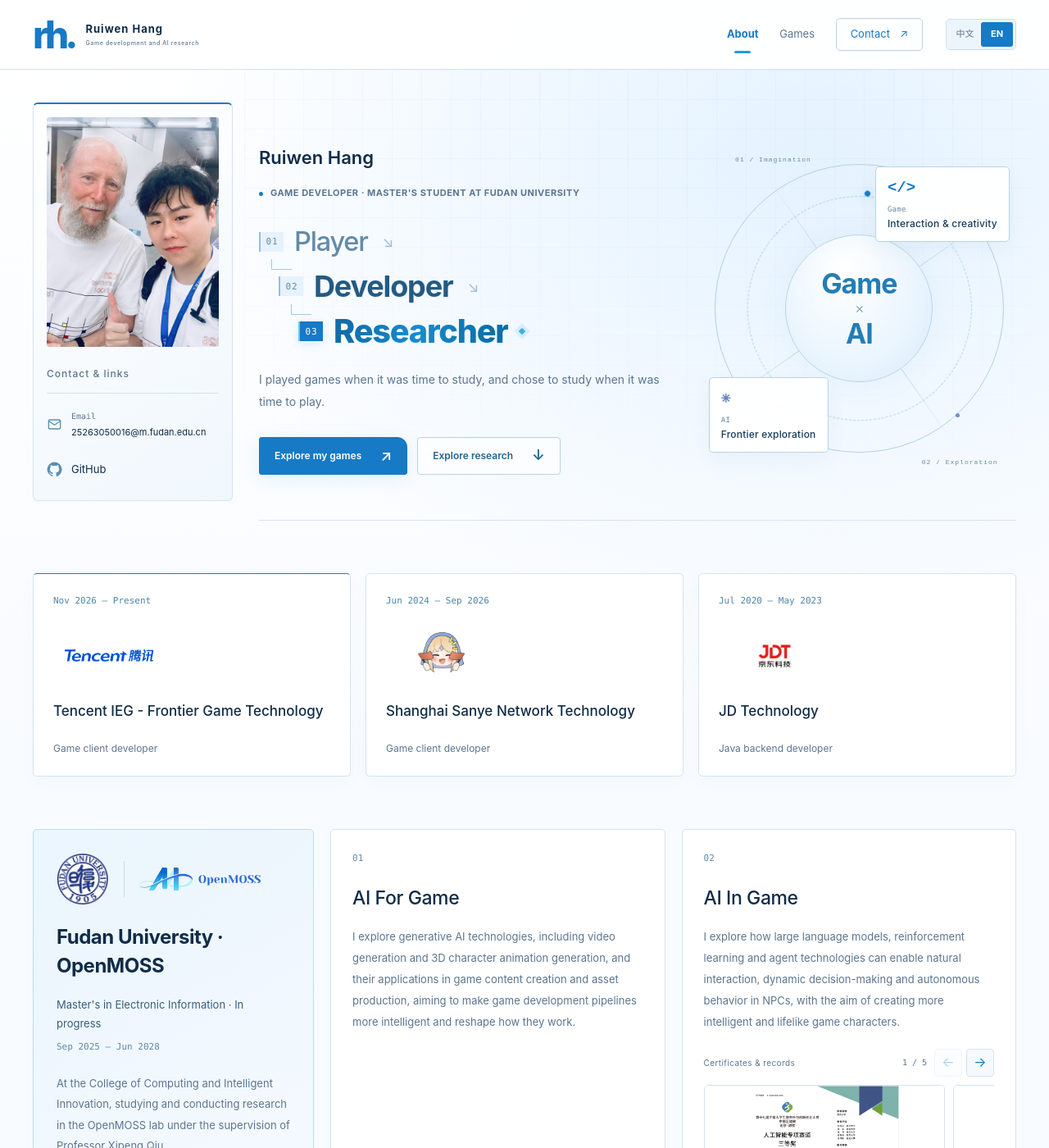
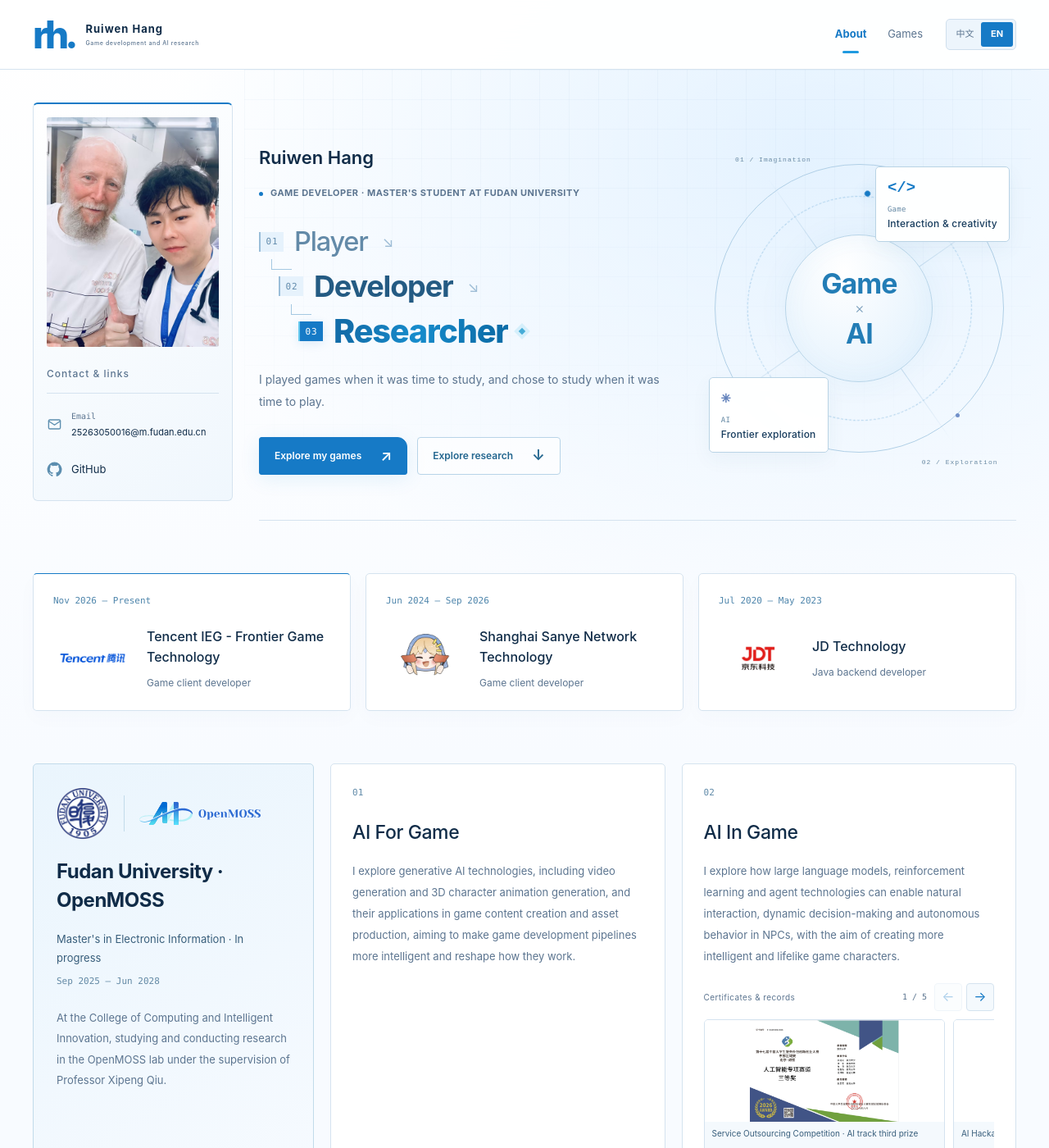
Before and after one commit to RavenHang/ravenhang.github.io, a Jekyll site: the page built from _pages/about-en.md, in a window 1280 px wide and 1400 px high. Shown: the whole window at 82% size. Built offline with Jekyll 4.4.1, drawn with Linux system fonts in a browser that asks for light colours.

Commit message:
Refine card hover states and company layout

```diff
--- a/_includes/personal-home.html
+++ b/_includes/personal-home.html
@@ -36,7 +36,7 @@
             <p class="experience-date">{{ item.date }}</p>
             <div class="experience-heading">
               <img class="experience-logo" src="{{ item.logo | relative_url }}" alt="" width="120" height="72" loading="lazy" decoding="async" aria-hidden="true">
-              <h3>{{ item.company }}</h3><p>{{ item.role }}</p>
+              <div class="experience-details"><h3>{{ item.company }}</h3><p>{{ item.role }}</p></div>
             </div>
           </article>
           {% endfor %}
--- a/_layouts/personal.html
+++ b/_layouts/personal.html
@@ -41,7 +41,6 @@
         <nav class="site-nav" aria-label="{{ ui.home_label }}">
           <a href="{{ home_url | relative_url }}"{% unless page.section == 'games' %} aria-current="page"{% endunless %}>{{ ui.home_label }}</a>
           <a href="{{ games_url | relative_url }}"{% if page.section == 'games' %} aria-current="page"{% endif %}>{{ ui.games_label }}</a>
-          <a href="{{ home_url | relative_url }}#contact">{{ ui.contact_label }} <span aria-hidden="true">↗</span></a>
         </nav>
         <nav class="language-switch" aria-label="{{ ui.lang_label }}">
           <a href="{{ zh_url | relative_url }}" hreflang="zh-CN" lang="zh-CN" data-language-link{% if lang == 'zh' %} aria-current="page"{% endif %}>中文</a>
--- a/assets/css/personal-home.css
+++ b/assets/css/personal-home.css
@@ -27,7 +27,6 @@ html.home-document { color-scheme:light; scroll-padding-top:110px; }
 .page-home .brand-name small { color:var(--muted); }
 .page-home .site-nav a { color:var(--muted); }
 .page-home .site-nav a:hover,.page-home .site-nav a[aria-current="page"] { color:var(--primary); }
-.page-home .site-nav a:last-child { border-color:#b8d4e8; border-radius:5px; color:var(--primary); }
 .page-home .language-switch { border-color:#cfdfed; background:#edf5fc; border-radius:5px; padding:3px; }
 .page-home .language-switch a { color:var(--muted); border-radius:3px; }
 .page-home .language-switch a[aria-current="page"] { color:#fff; background:var(--primary); box-shadow:none; }
@@ -129,10 +128,11 @@ html[lang="en"] .page-home .hero h1 { font-size:clamp(34px,3.2vw,47px); line-hei
 .page-home .experience-row::before { display:none; }
 .page-home .experience-row:first-child { border-top-color:var(--primary); }
 .page-home .experience-date { color:#4f86ac; font:11px/1.6 var(--mono); letter-spacing:0; }
-.page-home .experience-heading { display:flex; flex:1; flex-direction:column; align-items:start; gap:18px; }
-.page-home .experience-logo { width:136px; height:72px; padding:7px 10px; object-fit:contain; border:0; border-radius:4px; background:#fff; mix-blend-mode:normal; }
-.page-home .experience-heading h3 { color:var(--ink); align-self:stretch; font-size:17px; font-weight:550; line-height:1.6; }
-.page-home .experience-heading p { margin-top:auto; padding-top:4px; color:var(--muted); font-size:12px; line-height:1.6; }
+.page-home .experience-heading { display:grid; flex:1; grid-template-columns:96px minmax(0,1fr); align-items:center; gap:18px; }
+.page-home .experience-logo { grid-column:1; grid-row:1; width:96px; height:72px; padding:6px; object-fit:contain; border:0; border-radius:4px; background:#fff; mix-blend-mode:normal; }
+.experience-details { grid-column:2; min-width:0; }
+.page-home .experience-heading h3 { color:var(--ink); font-size:16px; font-weight:550; line-height:1.6; overflow-wrap:anywhere; }
+.page-home .experience-heading p { margin-top:8px; padding:0; color:var(--muted); font-size:12px; line-height:1.6; }
 
 .page-home .research-section { padding-top:0; background:none; border:0; border-radius:0; }
 .research-inner { min-width:0; }
@@ -187,6 +187,11 @@ html[lang="en"] .page-home .hero h1 { font-size:clamp(34px,3.2vw,47px); line-hei
   .page-home .education-meta { grid-column:1; margin-top:0; }
   .page-home .education-description { grid-column:2; grid-row:1 / 4; margin-top:0; align-self:center; }
 }
+@media(min-width:651px) and (max-width:1100px) {
+  .page-home .experience-list { grid-template-columns:1fr; gap:14px; }
+  .page-home .experience-row { display:grid; grid-template-columns:150px minmax(0,1fr); align-items:center; gap:24px; }
+  .page-home .experience-heading { grid-column:2; }
+}
 @media(max-width:900px) {
   .intro-layout { grid-template-columns:1fr; gap:24px; }
   .page-home .hero { grid-column:auto; grid-row:auto; grid-template-columns:minmax(0,1.2fr) minmax(0,.8fr); gap:26px; min-height:420px; padding-top:10px; }
@@ -204,7 +209,6 @@ html[lang="en"] .page-home .hero h1 { font-size:clamp(34px,3.2vw,47px); line-hei
   html.home-document { scroll-padding-top:124px; }
   .page-home .header-inner,.page-home .home-layout,.page-home .site-footer { width:calc(100% - 40px); }
   .page-home .header-inner { min-height:100px; }
-  .page-home .site-nav a:last-child { border:0; padding:10px 0; }
   .home-layout { padding-top:28px; }
   .page-home .hero { grid-template-columns:1fr; gap:34px; padding-block:0 28px; }
   .page-home .hero::before { inset:0 -12px; }
@@ -231,10 +235,10 @@ html[lang="en"] .page-home .hero h1 { font-size:clamp(34px,3.2vw,47px); line-hei
   .page-home .section-intro { font-size:11px; margin:0; }
   .page-home .experience-list { grid-template-columns:1fr; gap:12px; }
   .page-home .experience-row { gap:14px; padding:20px; }
-  .page-home .experience-heading { display:grid; grid-template-columns:112px minmax(0,1fr); gap:6px 18px; align-items:center; }
-  .page-home .experience-logo { grid-column:1; grid-row:1 / 3; width:112px; height:66px; padding:6px 7px; }
-  .page-home .experience-heading h3 { grid-column:2; align-self:end; font-size:15px; line-height:1.7; }
-  .page-home .experience-heading p { grid-column:2; align-self:start; margin:0; padding:0; font-size:11px; }
+  .page-home .experience-heading { grid-template-columns:88px minmax(0,1fr); gap:16px; }
+  .page-home .experience-logo { width:88px; height:66px; }
+  .page-home .experience-heading h3 { font-size:15px; line-height:1.7; }
+  .page-home .experience-heading p { margin-top:6px; font-size:11px; }
   .page-home .experience-date { font-size:10px; }
   .page-home .education { display:block; padding:24px; }
   .page-home .education-brand { gap:12px; }
@@ -257,6 +261,17 @@ html[lang="en"] .page-home .hero h1 { font-size:clamp(34px,3.2vw,47px); line-hei
 @media(prefers-reduced-motion:reduce) {
   html.home-document { scroll-behavior:auto; }
   .page-home .orbit-ring--inner { animation:none; }
+}
+
+/* Highlight the active card without changing the surrounding layout. */
+.page-home :is(.profile-sidebar,.experience-row,.education,.research-item) { position:relative; }
+.page-home :is(.profile-sidebar,.education,.research-item,.orbit-label):focus-within { border-color:var(--primary); box-shadow:0 0 0 1px #167ac628,0 14px 36px #2376aa16; }
+@media(hover:hover) and (pointer:fine) {
+  .page-home :is(.profile-sidebar,.experience-row,.education,.research-item,.orbit-label):hover { z-index:2; border-color:var(--primary); box-shadow:0 0 0 1px #167ac628,0 18px 42px #2376aa20; }
+}
+@media(hover:hover) and (pointer:fine) and (prefers-reduced-motion:no-preference) {
+  .page-home :is(.profile-sidebar,.experience-row,.education,.research-item,.orbit-label) { transition:transform .24s cubic-bezier(.2,.7,.3,1),border-color .24s,box-shadow .24s; }
+  .page-home :is(.profile-sidebar,.experience-row,.education,.research-item,.orbit-label):hover { transform:translateY(-4px) scale(1.018); }
 }
 
 /* Research images use native horizontal scrolling and an accessible image viewer. */
--- a/assets/css/personal.css
+++ b/assets/css/personal.css
@@ -32,7 +32,6 @@ ul{list-style:none; padding:0}
 .site-nav a{position:relative; display:inline-flex; align-items:center; gap:12px; padding:26px 0; color:var(--muted)}
 .site-nav a[aria-current="page"]{color:var(--primary); font-weight:700}
 .site-nav a[aria-current="page"]::after{content:""; position:absolute; bottom:15px; left:50%; width:20px; height:3px; border-radius:2px; background:var(--blue); transform:translateX(-50%)}
-.site-nav a:last-child{border:1px solid var(--line); border-radius:30px; padding:7px 17px; color:var(--primary)}
 .site-nav a:hover,.site-footer a:hover{color:var(--primary)}
 
 .eyebrow,.section-index{color:var(--primary); font-size:10px; font-weight:650; line-height:1.7; letter-spacing:1.8px; text-transform:uppercase}
@@ -174,7 +173,6 @@ ul{list-style:none; padding:0}
 .site-nav{width:100%; justify-content:space-between; gap:10px; margin-top:4px; font-size:11px}
 .site-nav a{padding:10px 0}
 .site-nav a[aria-current="page"]::after{bottom:1px; width:14px; height:2px}
-.site-nav a:last-child{border:0; padding:10px 0}
 
  .hero{grid-template-columns:1fr; gap:0; padding-top:58px; padding-bottom:48px}
 .hero h1{font-size:clamp(38px,6.7vw,54px)}
```
